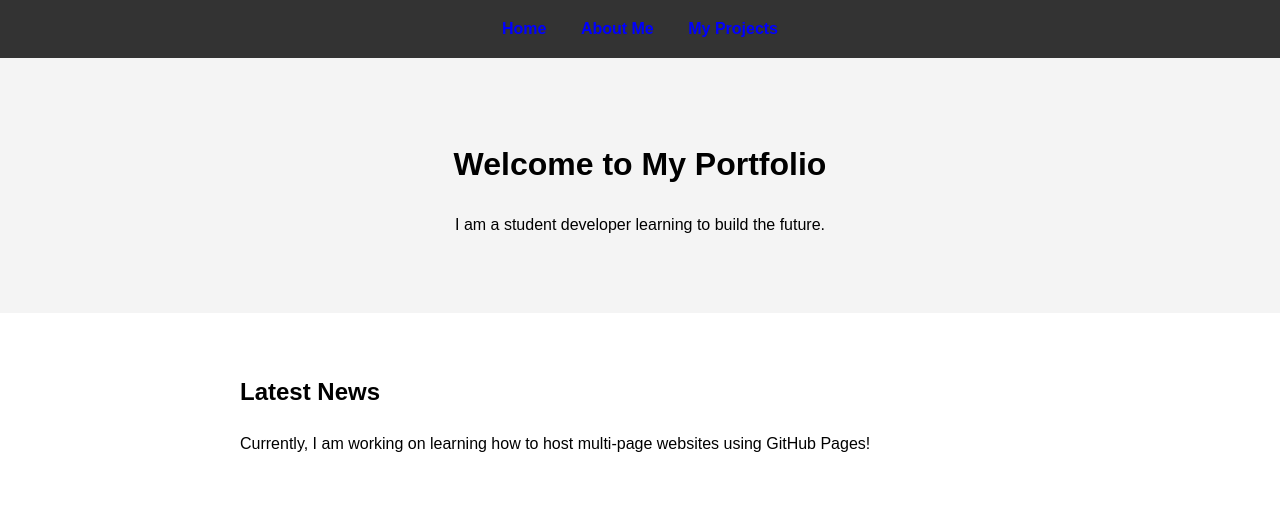
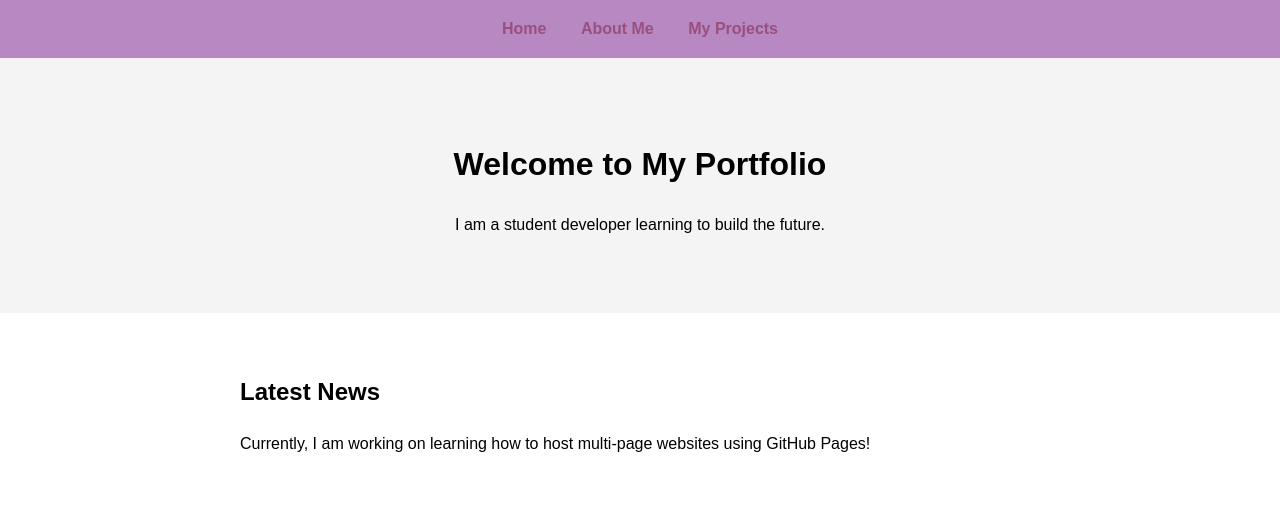
Before and after one commit to GraceAbenojar/my-portfolio, a plain HTML site: page index.html in a window 1280 px wide. Drawn offline with Linux system fonts and the light colour scheme.

Commit message:
Update index.html

```diff
--- a/index.html
+++ b/index.html
@@ -5,8 +5,8 @@
     <title>Home | My Portfolio</title>
     <style>
         body { font-family: sans-serif; margin: 0; padding: 0; line-height: 1.6; }
-        nav { background: #333; color: blue; padding: 1rem; text-align: center; }
-        nav a { color: blue; text-decoration: none; margin: 0 15px; font-weight: bold; }
+        nav { background: #b788c2; color: #99507e; padding: 1rem; text-align: center; }
+        nav a { color: #99507e; text-decoration: none; margin: 0 15px; font-weight: bold; }
         nav a:hover { color: #ffca28; }
         .hero { background: #f4f4f4; padding: 60px; text-align: center; }
         .content { padding: 40px; max-width: 800px; margin: auto; }
```
